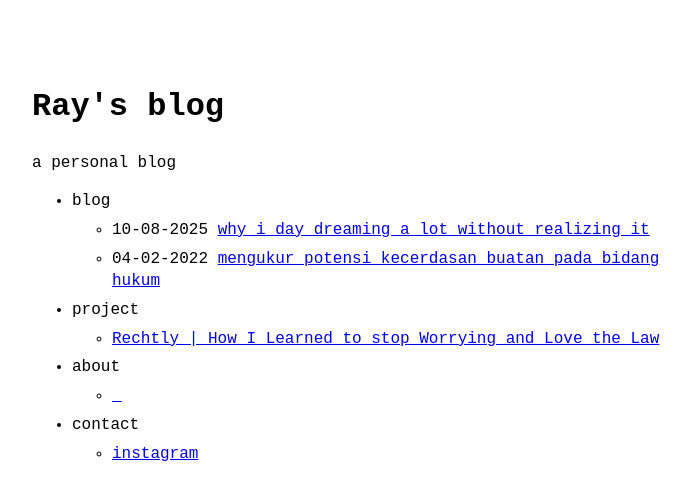
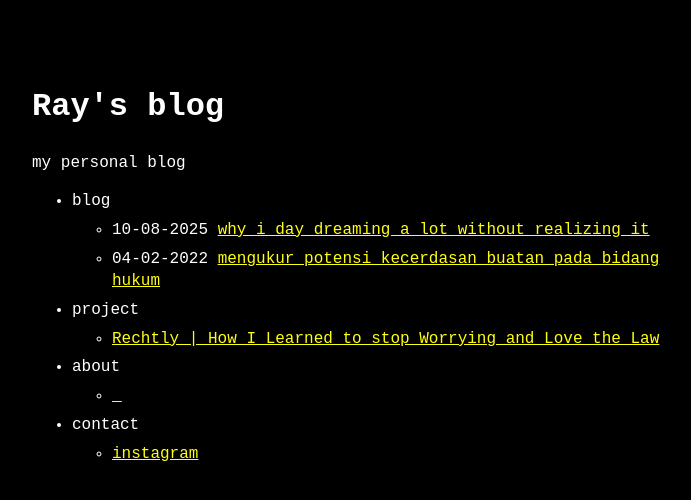
Before and after one commit to raydendi/raydendi.github.io, a Jekyll site: the page built from index.md, in a window 1280 px wide. Shown: the top 500 px of the page, without its empty margins (288-979 px from the left). Built offline with Jekyll 4.4.1, drawn with Linux system fonts in a browser that asks for light colours.

```diff
--- a/_config.yml
+++ b/_config.yml
@@ -1,10 +1,11 @@
+future: true
 title: Ray's blog # name of the site
 author: raidendy # name of site's author
 email:  # email of site's author
 url:  # root address of the site
 baseurl: / # subpath of the site, e.g. "/blog" (leave it blank "" if you're site shouldn't use a subpath)
 description: > # description of the site (multiple lines allowed)
-   a personal blog
+   my personal blog
 permalink: /:slug.html
 
 favicon: "rai.png" # name+extension of favicon (which must be put on the root folder)
@@ -13,7 +14,7 @@ goat_counter: "raydendi" # put your GoatCounter name if you want to use GoatCoun
 remote_theme: riggraz/no-style-please # if you are using GitHub Pages, change it to remote_theme: riggraz/no-style-please
 
 theme_config:
-  appearance: "auto" # can be "light", "dark" or "auto"
+  appearance: "dark" # can be "light", "dark" or "auto"
   back_home_text: "back" # customize text for homepage link in post layout
   date_format: "%d-%m-%Y" # customize how date is formatted
   show_description: true # show blog description in home page
--- a/assets/css/main.scss
+++ b/assets/css/main.scss
@@ -1,4 +1,4 @@
 ---
 ---
 
-@import "no-style-please";
+@use "no-style-please";
```
Also changed, not shown: 1 other file.
